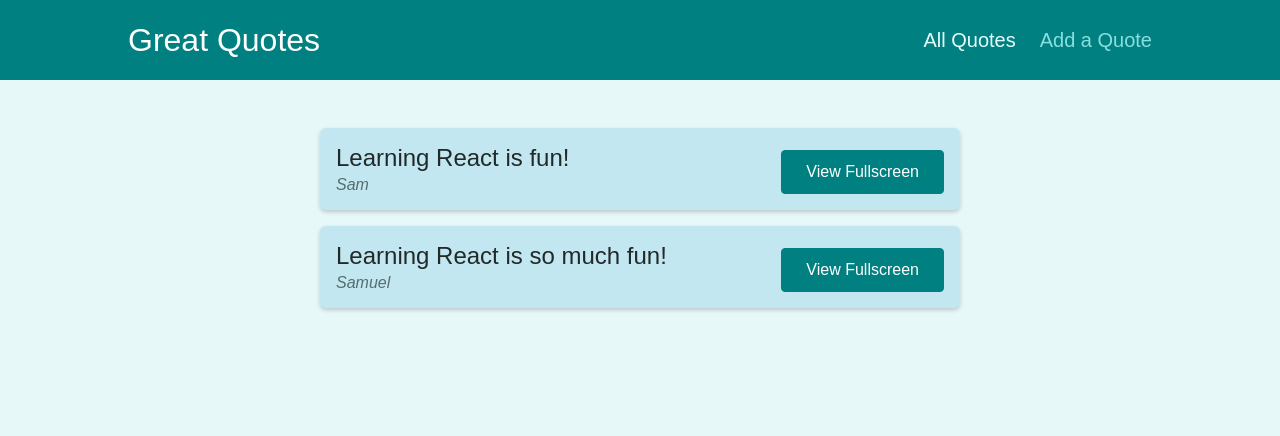
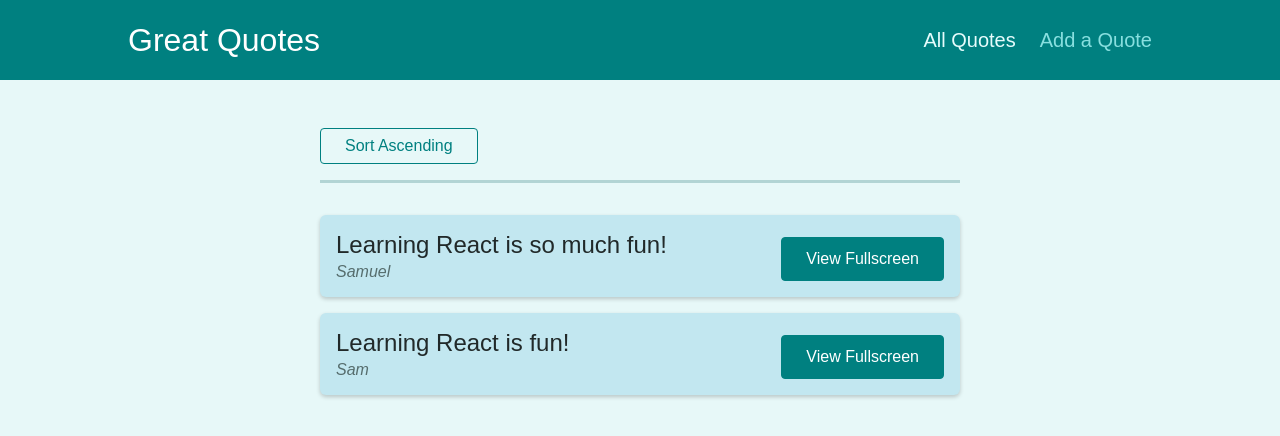
Before and after one commit to Sarguello12/react-router-project, a React (Create React App) app: page /quotes in a window 1280 px wide. Shown: the top 436 px of the page. Built offline with nearby package versions, Linux system fonts and the light colour scheme.

Commit message:
fix: refactored solution to use router hooks useHistory, useLocation, useParam, useRouteMatch, etc...

```diff
--- a/src/components/quotes/QuoteForm.js
+++ b/src/components/quotes/QuoteForm.js
@@ -1,5 +1,5 @@
-import { useRef } from "react";
-
+import { Fragment, useRef, useState } from "react";
+import { Prompt } from "react-router-dom";
 import Card from "../UI/Card";
 import LoadingSpinner from "../UI/LoadingSpinner";
 import classes from "./QuoteForm.module.css";
@@ -7,6 +7,8 @@
 const QuoteForm = (props) => {
 	const authorInputRef = useRef();
 	const textInputRef = useRef();
+
+	const [isEntering, setIsEntering] = useState(false);
 
 	function submitFormHandler(event) {
 		event.preventDefault();
@@ -19,9 +21,27 @@
 		props.onAddQuote({ author: enteredAuthor, text: enteredText });
 	}
 
+	const formFocusHandler = () => {
+		setIsEntering(true);
+	};
+
+	const finishEnteringHandler = () => {
+		setIsEntering(false);
+	};
+
+	const promptMessage = (location) => {
+		return "Are you sure you want to leave?";
+	};
+
 	return (
+		<Fragment>
+			<Prompt when={isEntering} message={promptMessage} />
 			<Card>
-			<form className={classes.form} onSubmit={submitFormHandler}>
+				<form
+					className={classes.form}
+					onSubmit={submitFormHandler}
+					onFocus={formFocusHandler}
+				>
 					{props.isLoading && (
 						<div className={classes.loading}>
 							<LoadingSpinner />
@@ -37,10 +57,13 @@
 						<textarea id="text" rows="5" ref={textInputRef}></textarea>
 					</div>
 					<div className={classes.actions}>
-					<button className="btn">Add Quote</button>
+						<button className="btn" onClick={finishEnteringHandler}>
+							Add Quote
+						</button>
 					</div>
 				</form>
 			</Card>
+		</Fragment>
 	);
 };
 
--- a/src/components/quotes/QuoteList.js
+++ b/src/components/quotes/QuoteList.js
@@ -1,13 +1,44 @@
-import { Fragment } from 'react';
+import { Fragment } from "react";
+import { useHistory, useLocation, useRouteMatch } from "react-router-dom";
 
-import QuoteItem from './QuoteItem';
-import classes from './QuoteList.module.css';
+import QuoteItem from "./QuoteItem";
+import classes from "./QuoteList.module.css";
+
+const sortQuotes = (quotes, ascending) => {
+	return quotes.sort((quoteA, quoteB) => {
+		if (ascending) {
+			return quoteA.id > quoteB.id ? 1 : -1;
+		} else {
+			return quoteA.id < quoteB.id ? 1 : -1;
+		}
+	});
+};
 
 const QuoteList = (props) => {
+	const history = useHistory();
+	const location = useLocation();
+
+	// built in JS constructor
+	const queryParams = new URLSearchParams(location.search);
+	const isSortingAscending = queryParams.get("sort") === "asc";
+
+	const sortedQuotes = sortQuotes(props.quotes, isSortingAscending);
+
+	const changeSortingHandler = () => {
+		history.push(
+			`${location.pathname}?sort=${isSortingAscending ? "desc" : "asc"}`
+		);
+	};
+
 	return (
 		<Fragment>
+			<div className={classes.sorting}>
+				<button onClick={changeSortingHandler}>
+					Sort {isSortingAscending ? "Descending" : "Ascending"}
+				</button>
+			</div>
 			<ul className={classes.list}>
-        {props.quotes.map((quote) => (
+				{sortedQuotes.map((quote) => (
 					<QuoteItem
 						key={quote.id}
 						id={quote.id}
--- a/src/pages/QuoteDetail.js
+++ b/src/pages/QuoteDetail.js
@@ -1,4 +1,4 @@
-import { Route, useParams } from "react-router-dom";
+import { Link, Route, useParams, useRouteMatch } from "react-router-dom";
 import HighlightedQuote from "../components/quotes/HighlightedQuote";
 import Comments from "../components/comments/Comments";
 
@@ -8,6 +8,7 @@
 ];
 
 const QuoteDetail = () => {
+	const match = useRouteMatch();
 	const params = useParams();
 
 	const quote = DUMMY_QUOTES.find((quote) => quote.id === params.quoteId);
@@ -19,7 +20,14 @@
 	return (
 		<section>
 			<HighlightedQuote text={quote.text} author={quote.author} />
-			<Route path={`/quotes/${params.quoteId}/comments`}>
+			<Route path={match.path} exact>
+				<div className="centered">
+					<Link className="btm--flat" to={`${match.url}/comments`}>
+						Load Comments
+					</Link>
+				</div>
+			</Route>
+			<Route path={`${match.path}/comments`}>
 				<Comments />
 			</Route>
 		</section>
@@ -27,3 +35,5 @@
 };
 
 export default QuoteDetail;
+
+// useRouteMatch: The useRouteMatch hook attempts to match the current URL in the same way that a <Route> would. It’s mostly useful for getting access to the match data without actually rendering a <Route>.
```
Also changed, not shown: 1 other file (tests, documents, lock files or other folders). Lines whose indentation alone changed are shown as unchanged.
